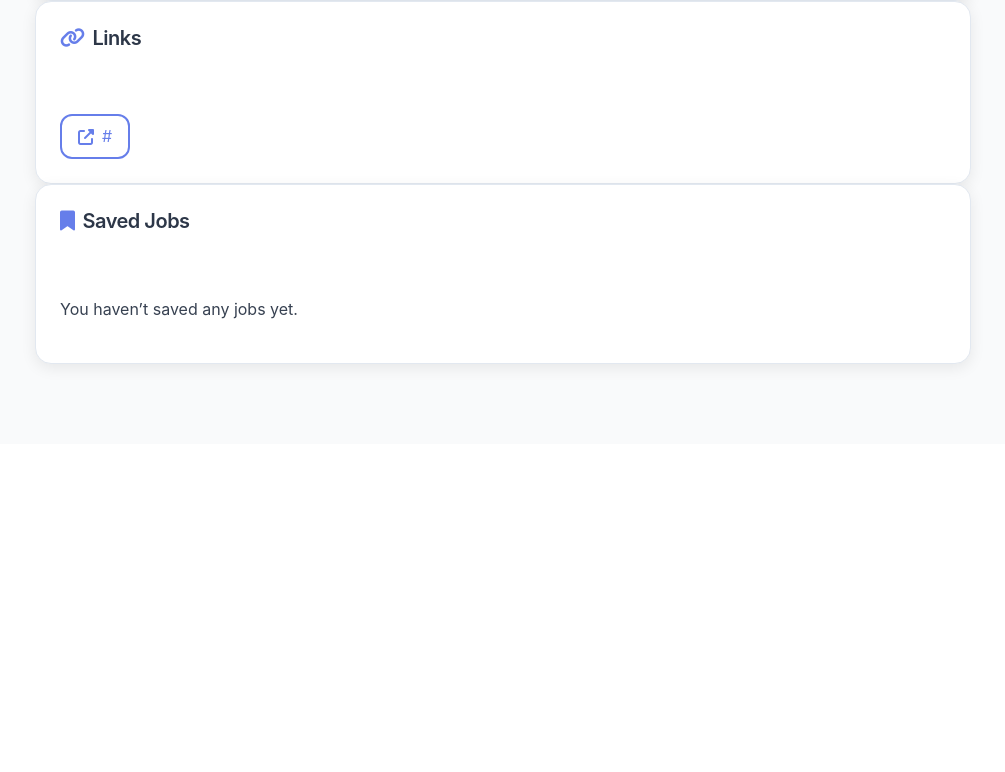
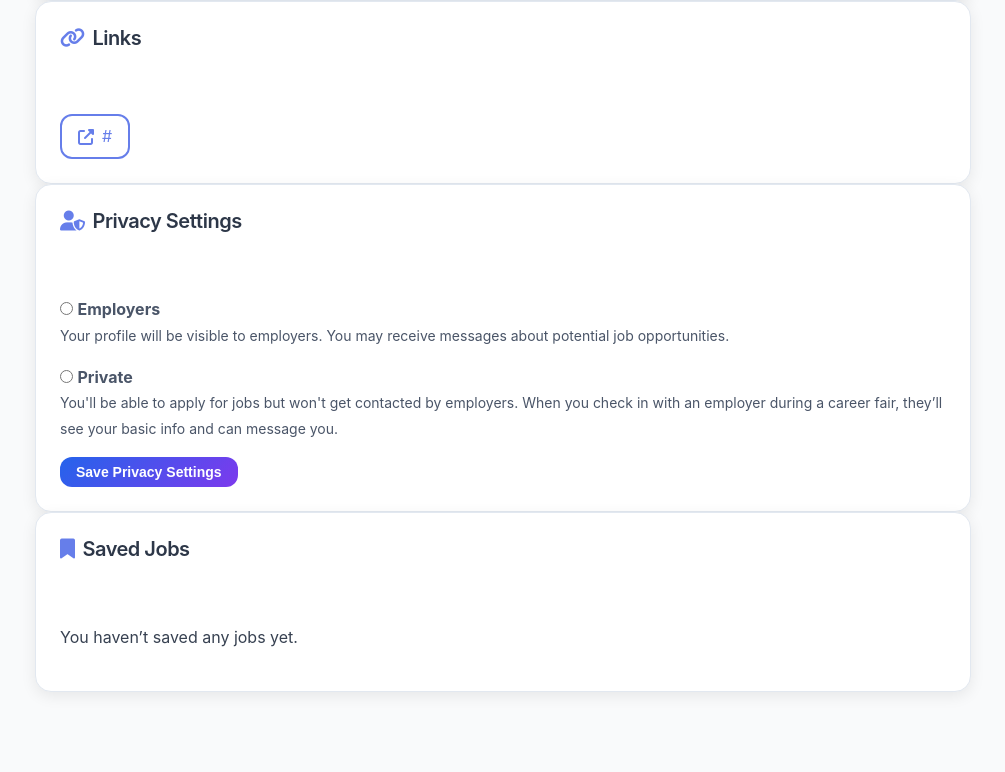
Before and after one commit to ntran306/GTJobSearch, a Django app: page /accounts/profile/ in a window 1280 px wide. Shown: the part 979-1751 px from the top of the page, without its empty margins (137-1142 px from the left). Before the commit the page ends 1350 px from the top, so only its background shows below. Run offline with Django 5.2, Linux system fonts and the light colour scheme; a user stored in the database is signed in; tables that the repository leaves empty hold one stand-in row (values such as "Sample post").

Commit message:
added privacy section to job seeker view

```diff
--- a/accounts/templates/accounts/profile.html
+++ b/accounts/templates/accounts/profile.html
@@ -85,6 +85,46 @@
       </div>
     </section>
 
+    <!-- Privacy Settings -->
+  <section class="card profile-section">
+    <div class="section-header">
+      <h2><i class="fas fa-user-shield"></i> Privacy Settings</h2>
+    </div>
+    <div class="section-content">
+      <form method="post" action="{% url 'update_privacy_settings' %}">
+        {% csrf_token %}
+
+        <div class="privacy-option">
+          <label>
+            <input type="radio" name="privacy" value="employers"
+                   {% if profile.privacy == "employers" %}checked{% endif %}>
+            <strong>Employers</strong><br>
+            <span class="text-sm text-gray-600">
+              Your profile will be visible to employers.
+              You may receive messages about potential job opportunities.
+            </span>
+          </label>
+        </div>
+
+        <div class="privacy-option" style="margin-top: 1rem;">
+          <label>
+            <input type="radio" name="privacy" value="private"
+                   {% if profile.privacy == "private" %}checked{% endif %}>
+            <strong>Private</strong><br>
+            <span class="text-sm text-gray-600">
+              You'll be able to apply for jobs but won't get contacted by employers.
+              When you check in with an employer during a career fair, they’ll see your basic info and can message you.
+            </span>
+          </label>
+        </div>
+
+        <button type="submit" class="btn btn-primary btn-sm" style="margin-top: 1rem;">
+          Save Privacy Settings
+        </button>
+      </form>
+    </div>
+  </section>
+
     <section class="card profile-section">
       <div class="section-header">
         <h2><i class="fas fa-bookmark"></i> Saved Jobs</h2>
```
